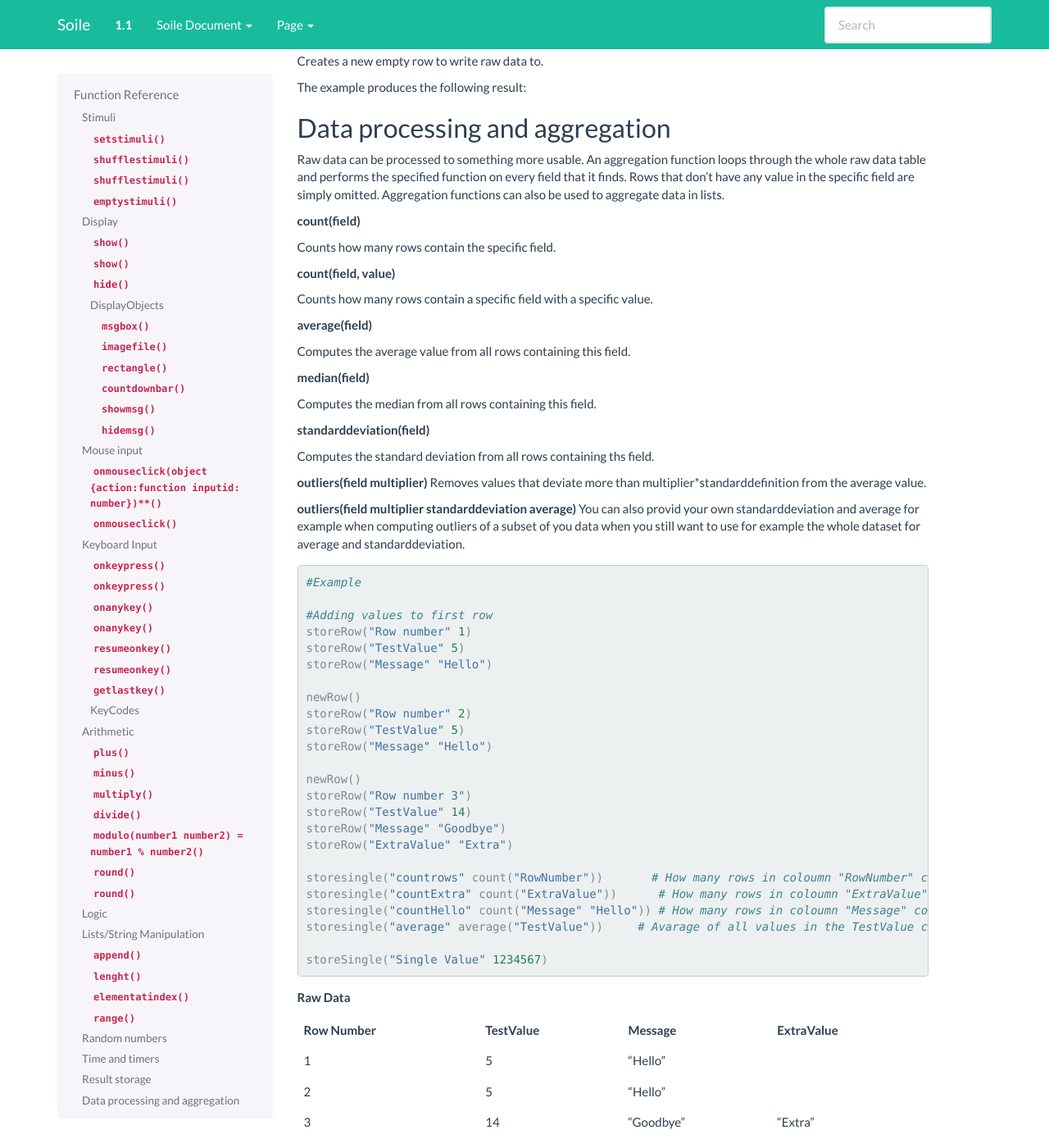
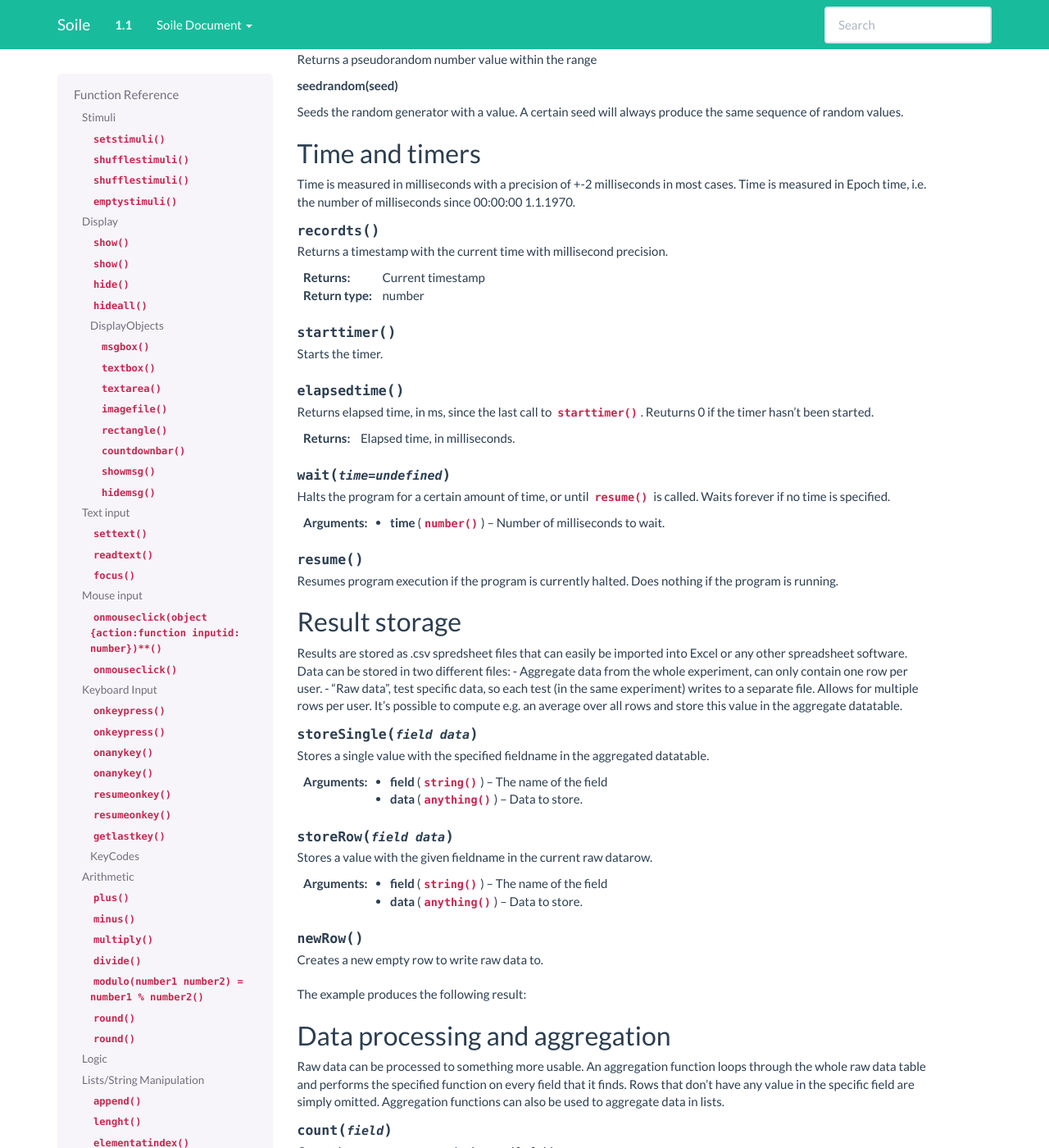
Before and after one commit to Abo-Soile/SOILE-Backend, a Sphinx documentation site: the page built from docs/functions.rst, in a window 1280 px wide and 1400 px high, scrolled down 7601 px. Shown: the whole window at 82% size. Built offline with Sphinx 7.4.7, drawn with Linux system fonts in a browser that asks for light colours; some of the changed text lies outside the part shown.

Commit message:
Documentation update

```diff
--- a/docs/conf.py
+++ b/docs/conf.py
@@ -127,7 +127,7 @@ html_theme_options = {
     'navbar_sidebarrel': False,
 
     # Render the current pages TOC in the navbar. (Default: true)
-    'navbar_pagenav': True,
+    'navbar_pagenav': False,
 
     # Tab name for the current pages TOC. (Default: "Page")
     'navbar_pagenav_name': "Page",
--- a/docs/functions.rst
+++ b/docs/functions.rst
@@ -51,11 +51,15 @@ Display positions are defined as the number of pixels from the top-left corner o
 
     :param displayobject item: The object that should be shown.
 
-.. js:function:: hide(item)
+.. js:function:: hide(item*)
 
-    Hides the specified object.
+    Hides the specified objects.
 
-    :param displayobject item: The object that should be hidden.
+    :param displayobject item*: The object(s) that should be hidden.
+
+.. js:function:: hideall()
+
+    Hides every visible element on the screen, including text shown with showmsg().
 
 
 DisplayObjects
@@ -71,6 +75,19 @@ All displayobjects share the same functionality regarding showing and hiding the
     :param int fontsize: Fontsize, defaults to 20.
     :returns: Displayobject
 
+.. js:function:: textbox(width)
+
+    Displays a one line textbox with the specified width.
+
+    :param int width: Width of the textbox
+
+.. js:function:: textarea(width, height)
+
+    Displays a  multilined text area, for reading longer responses as well as enabling the user to press enter.
+
+    :param int width: Width of the textarea
+    :param int width: Height of the textarea
+
 .. js:function:: imagefile(imageurl)
 
     Object containing a image specified by the url, so images can either be uploaded to the testeditor or fetched from the internet. Note that images on the net can disappear or change at any time.  The image is displayed without any scaling so make sure that the image is the right size.
@@ -78,9 +95,6 @@ All displayobjects share the same functionality regarding showing and hiding the
     :param string imageurl: Absoulute or relative url to the image.
     :returns: Displayobject
 
-
-**rectangle(width height borderwidth=2)**
-Displays a rectangle with the given width height and borderwidth. Borderwidth is an optional argument and defaults to 2.
 
 .. js:function:: rectangle(width height borderwidth=2)
 
@@ -111,6 +125,32 @@ It's also possible to display simple text messages using showmsg(message) and hi
 .. js:function:: hidemsg()
 
     Hides the standard message.
+
+##########
+Text input
+##########
+
+.. js:function:: settext(object text)
+
+    Changes the text inside a textbox or textarea. The textbox/area can also be emptied by giving it an empty string (""). Settext can also be used to change the text in a msgbox, thus avoiding recreating the a box at every change.
+
+    :param int object: Which object to change
+    :param string text: What to chagne the text to
+
+.. js:function:: readtext(object)
+
+    Returns what is currently written in the specified ref :js:func:`textbox` or :js:func:`textarea`.
+
+    :param int width: Width of the textarea
+    :returns: Current text in the :js:func:`textbox` or :js:func:`textbox`
+    :rtype: text
+
+.. js:function:: focus(object)
+
+    Makes the selected textbox/area focused, meaning that the specified box will be highlighted and that the user can start typing without having to select it first.
+
+    :param id object: The textbox/area to focus on
+
 
 ###########
 Mouse input
@@ -347,17 +387,17 @@ Basic logic functions that return a boolean value(true or false)
 Lists/String Manipulation
 #########################
 
-.. function:: append(string1 string2)
+.. js:function::  append(string1 string2)
 
     Appends two strings, append("Hello " "World") = "Hello World"
 
-.. function:: lenght(object)
+.. js:function::  lenght(object)
 
     Returns the number of elements/letters in  list or string including whitespaces.
 
     :param object array/string:
 
-.. function:: elementatindex(object, index)
+.. js:function::  elementatindex(object, index)
 
     Returns the element at the specified index a list/string where the index starts from 0. Equivalent to  object[index]
 
@@ -370,7 +410,7 @@ Lists/String Manipulation
         elementatindex("Test" 3) #= t
 
 
-.. function:: range(word start end)
+.. js:function::  range(word start end)
 
     Round a number down when mode = "floor" and up when mode = "ceil"
 
@@ -401,19 +441,36 @@ Seeds the random generator with  a value. A certain seed will always produce the
 Time and timers
 ###############
 
+
 Time is measured in milliseconds with a precision of +-2 milliseconds in most cases. Time is measured in Epoch time, i.e. the number of milliseconds since 00:00:00 1.1.1970.
 
-**recordts()**
+.. js:function::  recordts()
 
-Returns a timestamp with the current time with millisecond precision.
+    Returns a timestamp with the current time with millisecond precision.
 
-**starttimer()**
+    :returns: Current timestamp
+    :rtype: number
 
-Starts the timer.
+.. js:function::  starttimer()
 
-**elapsedtime()**
+    Starts the timer.
 
-Returns elapsed time, in ms, since the last call to starttimer. Returns 0 if no timer has been started.
+.. js:function::  elapsedtime()
+
+    Returns elapsed time, in ms, since the last call to :js:func:`starttimer`. Reuturns 0 if the timer hasn't been started.
+
+    :returns: Elapsed time, in milliseconds.
+
+.. js:function::  wait(time=undefined)
+
+    Halts the program for a certain amount of time, or until :js:func:`resume` is called. Waits forever if no time is specified.
+
+    :param number time: Number of milliseconds to wait.
+
+.. js:function::  resume()
+
+    Resumes program execution if the program is currently halted. Does nothing if the program is running.
+
 
 ##############
 Result storage
@@ -423,17 +480,26 @@ Results are stored as .csv spredsheet files that can easily be imported into Exc
 -   Aggregate data from the whole experiment, can only contain one row per user.
 -   "Raw data", test specific data, so each test (in the same experiment) writes to a separate file. Allows for multiple rows per user. It's possible to compute e.g. an average over all rows and store this value in the aggregate datatable.
 
-**storeSingle(field data)**
+.. js:function:: storeSingle(field data)
 
-Stores a single value with the specified fieldname in the aggregated datatable.
+    Stores a single value with the specified fieldname in the aggregated datatable.
 
-**storeRow(string field data)**
+    :param string field: The name of the field
+    :param anything data:  Data to store.
 
-Stores a value with the given fieldname in the current raw datarow.
 
-**newRow()**
+.. js:function:: storeRow(field data)
 
-Creates a new empty row to write raw data to.
+    Stores a value with the given fieldname in the current raw datarow.
+
+    :param string field: The name of the field
+    :param anything data:  Data to store.
+
+
+.. js:function:: newRow()
+
+    Creates a new empty row to write raw data to.
+
 
 The example produces the following result:
 
@@ -443,31 +509,40 @@ Data processing and aggregation
 
 Raw data can be processed to something more usable. An aggregation function loops through the whole raw data table and performs the specified function on every field that it finds. Rows that don't have any value in the specific field are simply omitted. Aggregation functions can also be used to aggregate data in lists.
 
-**count(field)**
 
-Counts how many rows contain the specific field.
+.. js:function:: count(field)
 
-**count(field, value)**
+    Counts how many rows contain the specific field.
 
-Counts how many rows contain a specific field with a specific value.
 
-**average(field)**
+.. js:function:: count(field, value)
 
-Computes the average value from all rows containing this field.
+    Counts how many rows contain a specific field with a specific value.
 
-**median(field)**
 
-Computes the median from all rows containing this field.
+.. js:function:: average(field)
 
-**standarddeviation(field)**
+    Computes the average value from all rows containing this field.
 
-Computes the standard deviation from all rows containing ths field.
 
-**outliers(field multiplier)**
-Removes values that deviate more than multiplier*standarddefinition from the average value.
+.. js:function:: median(field)
 
-**outliers(field multiplier standarddeviation average)**
-You can also provid your own standarddeviation and average for example when computing outliers of a subset of you data when you still want to use for example the whole dataset for average and standarddeviation.
+    Computes the median from all rows containing this field.
+
+
+.. js:function:: standarddeviation(field)
+
+    Computes the standard deviation from all rows containing ths field.
+
+
+.. js:function:: outliers(field multiplier)
+
+    Removes values that deviate more than multiplier*standarddefinition from the average value.
+
+
+.. js:function:: outliers(field multiplier standarddeviation average)
+
+    You can also provid your own standarddeviation and average for example when computing outliers of   a subset of you data when you still want to use for example the whole dataset for average and standarddeviation.
 
 ::
 
```
Also changed, not shown: other parts of docs/functions.rst (+3 -3 lines).
